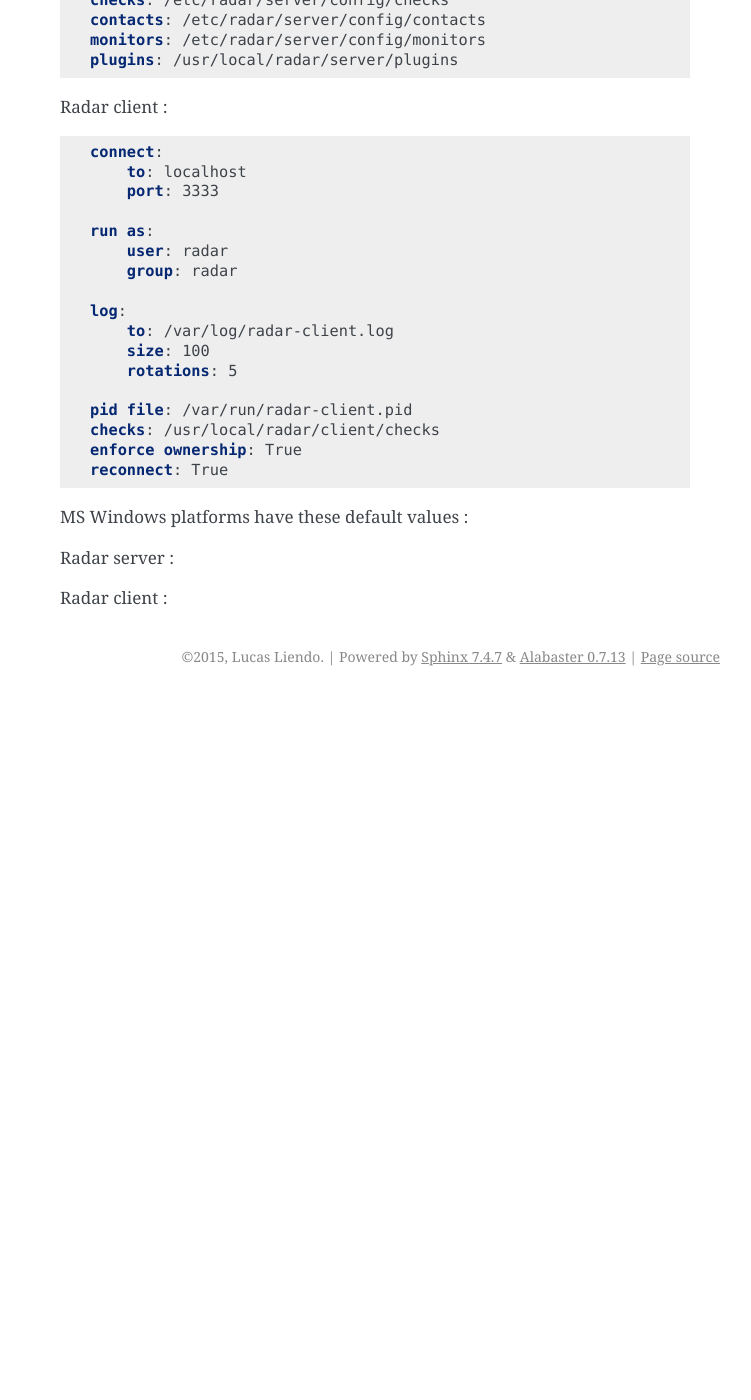
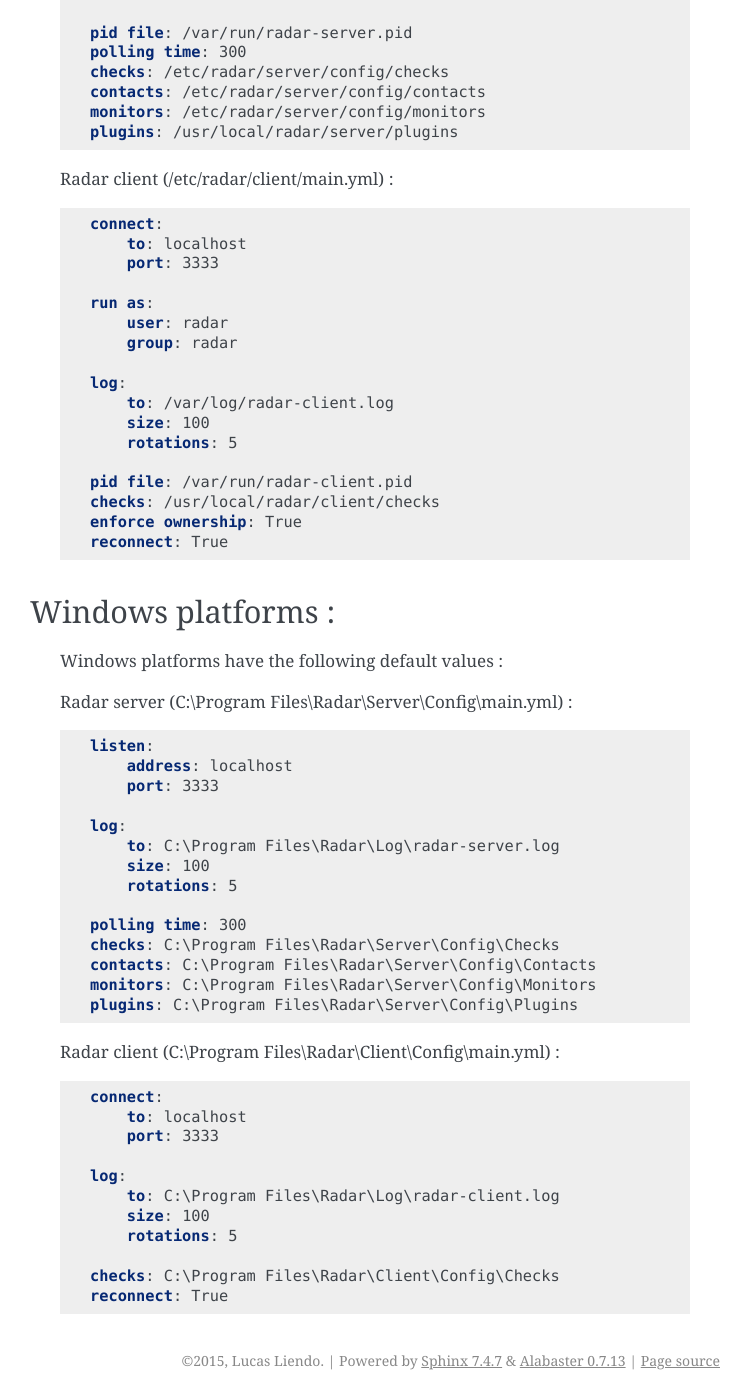
Before and after one commit to lliendo/Radar, a Sphinx documentation site: the page built from docs/platform-defaults.rst, in a window 1280 px wide and 1400 px high, scrolled down 587 px. Shown: the whole window, without its empty margins (390-1141 px from the left). Built offline with Sphinx 7.4.7, drawn with Linux system fonts in a browser that asks for light colours; before the commit the page ends 1283 px from its top, so only the background shows below that; some of the changed text lies outside the part shown.

Commit message:
- Updated documentation.

```diff
--- a/docs/platform-defaults.rst
+++ b/docs/platform-defaults.rst
@@ -2,12 +2,16 @@ Platform defaults
 =================
 
     Radar supports all platforms where the Python interpreter is able to run.
-    However, Radar internally makes distinction between UNIX alike OSes
-    and MS Windows platforms.
+    However, Radar internally makes distinction between UNIX alike OSes and
+    Windows platforms.
+
+
+UNIX OSes :
+-----------
 
     For UNIX alike OSes these default values are used :
 
-    Radar server :
+    Radar server (/etc/radar/server/main.yml) :
 
     .. code-block:: yaml
 
@@ -32,7 +36,7 @@ Platform defaults
         plugins: /usr/local/radar/server/plugins
 
 
-    Radar client :
+    Radar client (/etc/radar/client/main.yml) :
 
     .. code-block:: yaml
 
@@ -55,9 +59,43 @@ Platform defaults
         reconnect: True
 
 
-    MS Windows platforms have these default values :
+Windows platforms :
+-------------------
 
-    Radar server :
+    Windows platforms have the following default values :
+
+    Radar server (C:\\Program Files\\Radar\\Server\\Config\\main.yml) :
+
+    .. code-block:: yaml
+
+        listen:
+            address: localhost
+            port: 3333
+
+        log:
+            to: C:\Program Files\Radar\Log\radar-server.log
+            size: 100
+            rotations: 5
+
+        polling time: 300
+        checks: C:\Program Files\Radar\Server\Config\Checks
+        contacts: C:\Program Files\Radar\Server\Config\Contacts
+        monitors: C:\Program Files\Radar\Server\Config\Monitors
+        plugins: C:\Program Files\Radar\Server\Config\Plugins
 
 
-    Radar client :
+    Radar client (C:\\Program Files\\Radar\\Client\\Config\\main.yml) :
+
+    .. code-block:: yaml
+
+        connect:
+            to: localhost
+            port: 3333
+
+        log:
+            to: C:\Program Files\Radar\Log\radar-client.log
+            size: 100
+            rotations: 5
+
+        checks: C:\Program Files\Radar\Client\Config\Checks
+        reconnect: True
```
